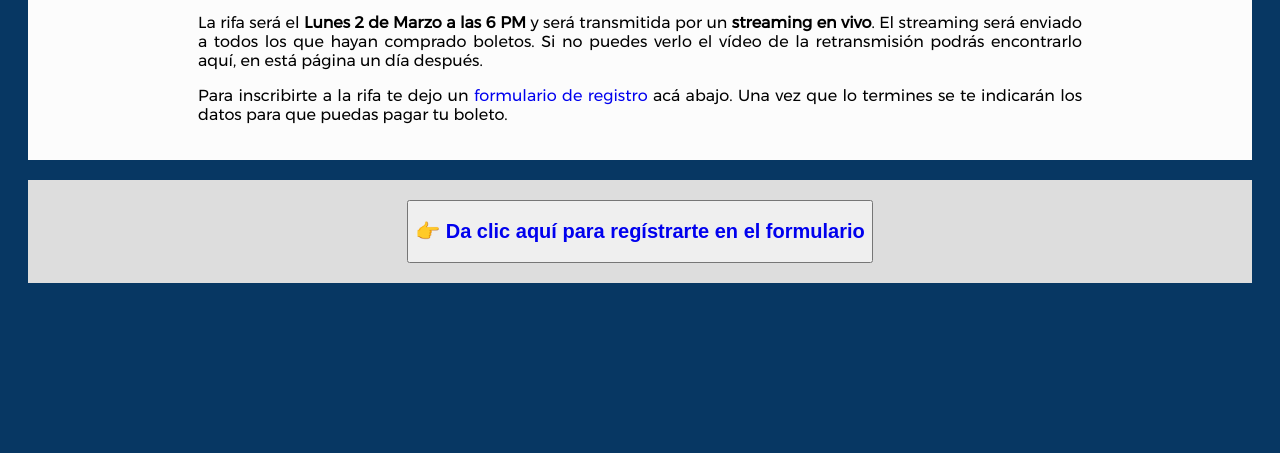
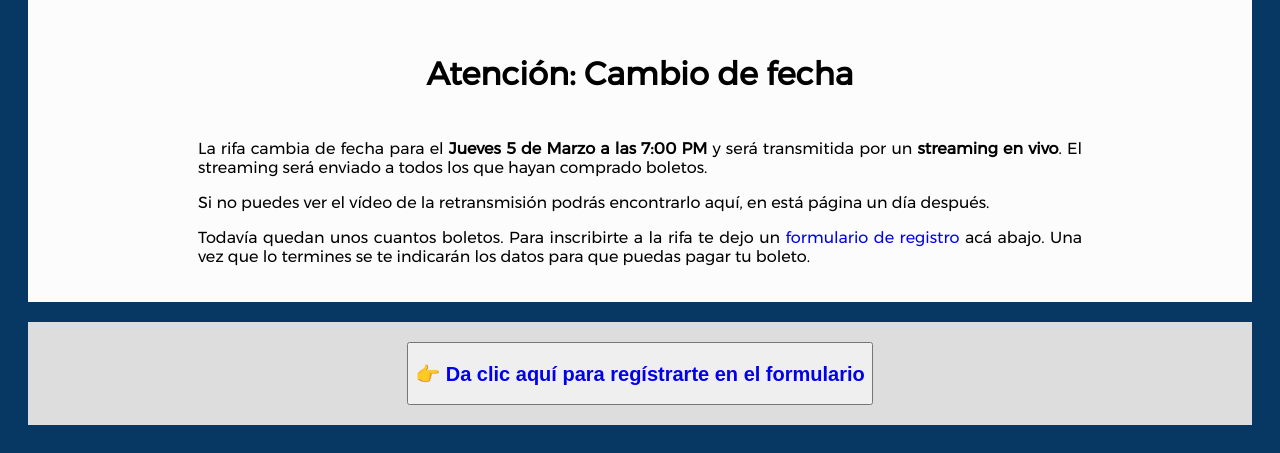
Before and after one commit to datormx/blog-raffle, a plain HTML site: page index.html in a window 1280 px wide. Shown: the part 3597-4050 px from the top of the page. Before the commit the page ends 3908 px from the top, so only its background shows below. Drawn offline with Linux system fonts and the light colour scheme.

Commit message:
Cambio de fecha

```diff
--- a/index.html
+++ b/index.html
@@ -85,8 +85,10 @@
               <li>Si vives en cualquiera de estas ciudades puedo enviarte tus libros sin costo extra: Veracruz, Boca del Río, CDMX, Puebla, Xalapa, Villahermosa, Coatzacoalcos, Poza Rica, Córdoba, Orizaba, Toluca, Oaxaca. En caso de que vivas en alguna otra se cubrirá un porcentaje del envío.</li>
             </ul>
             <iframe src="https://giphy.com/embed/2gtoSIzdrSMFO" width="480" height="360" frameBorder="0" class="giphy-embed"></iframe>
-            <p>La rifa será el <strong>Lunes 2 de Marzo a las 6 PM</strong> y será transmitida por un <strong>streaming en vivo</strong>. El streaming será enviado a todos los que hayan comprado boletos. Si no puedes verlo el vídeo de la retransmisión podrás encontrarlo aquí, en está página un día después. </p>
-            <p>Para inscribirte a la rifa te dejo un <a href="http://bit.ly/Libros-TimFerriss">formulario de registro</a> acá abajo. Una vez que lo termines se te indicarán los datos para que puedas pagar tu boleto.</p>
+            <h1 id="rifa">Atención: Cambio de fecha</h1>
+            <p>La rifa cambia de fecha para el <strong>Jueves 5 de Marzo a las 7:00 PM</strong> y será transmitida por un <strong>streaming en vivo</strong>. El streaming será enviado a todos los que hayan comprado boletos. </p>
+            <p>Si no puedes ver el vídeo de la retransmisión podrás encontrarlo aquí, en está página un día después. </p>
+            <p>Todavía quedan unos cuantos boletos. Para inscribirte a la rifa te dejo un <a href="http://bit.ly/Libros-TimFerriss">formulario de registro</a> acá abajo. Una vez que lo termines se te indicarán los datos para que puedas pagar tu boleto.</p>
           </div>
         </div>
       </div>
```
